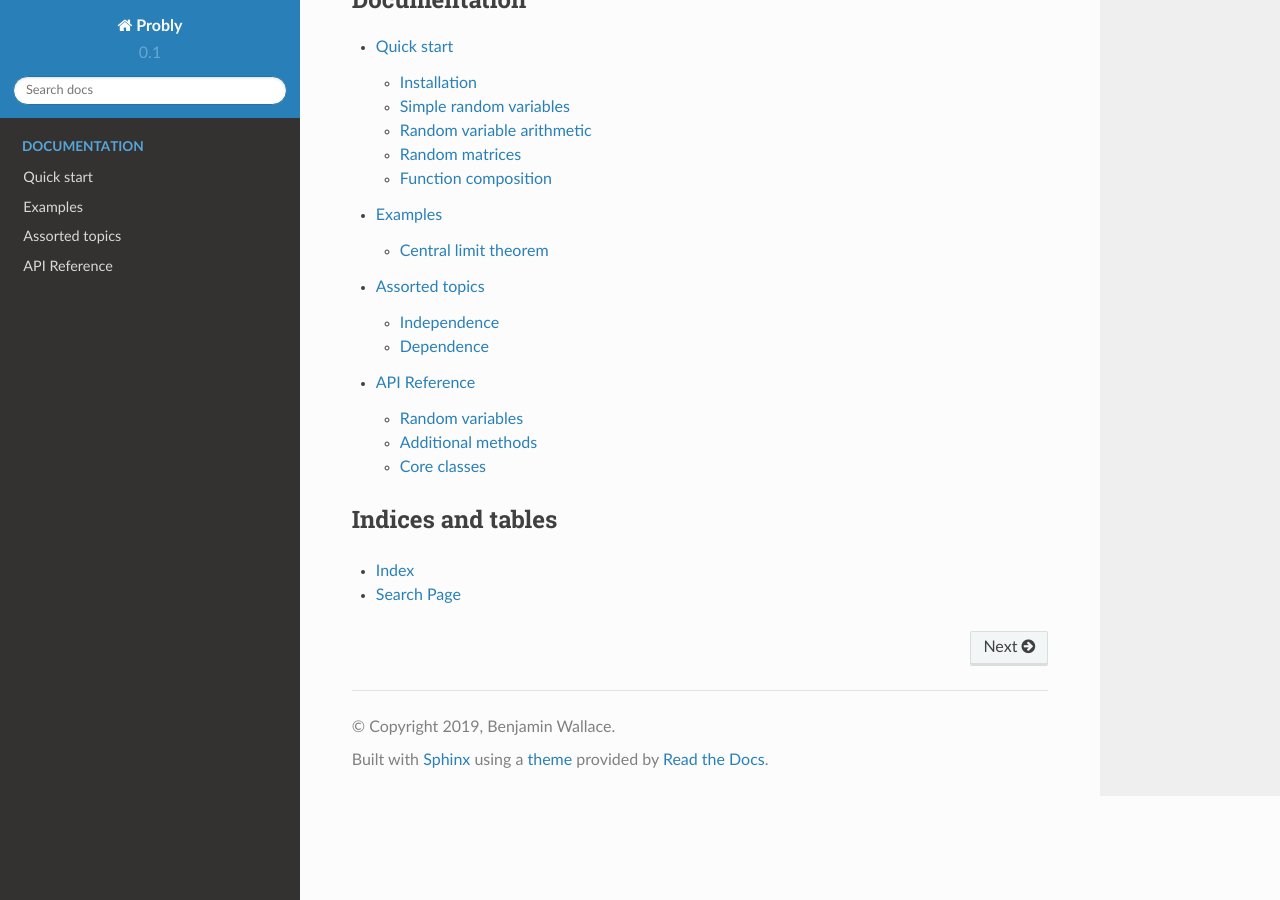
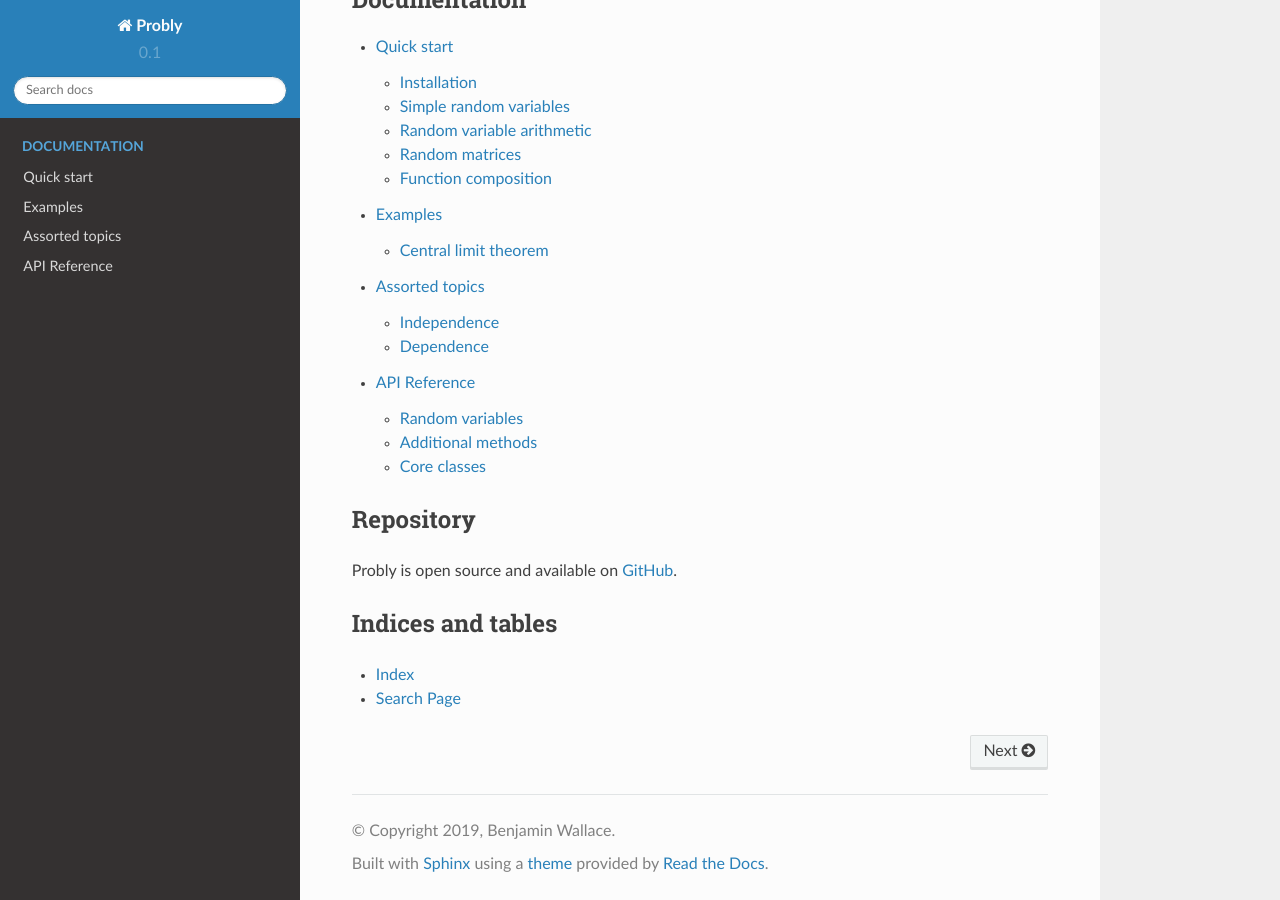
Before and after one commit to bencwallace/Probly, a Sphinx documentation site: the page built from docs/source/index.rst, in a window 1280 px wide and 900 px high, scrolled down 543 px. Built offline with Sphinx 7.4.7 and the Read the Docs theme 2.0.0, drawn with Linux system fonts in a browser that asks for light colours.

Commit message:
added github link

```diff
--- a/docs/source/index.rst
+++ b/docs/source/index.rst
@@ -14,6 +14,11 @@
    topics
    ref/index
 
+**********
+Repository
+**********
+
+Probly is open source and available on `GitHub <https://github.com/bencwallace/probly>`_.
 
 ******************
 Indices and tables
```
